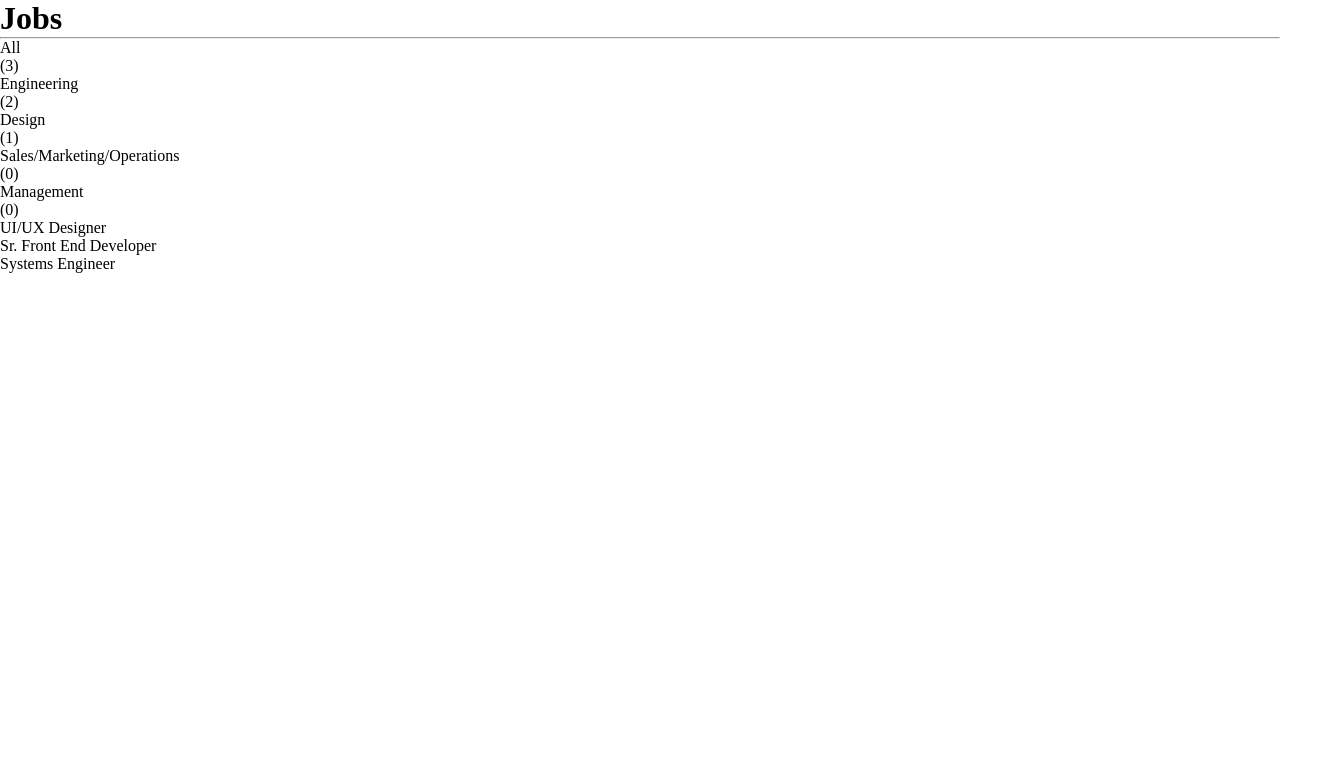
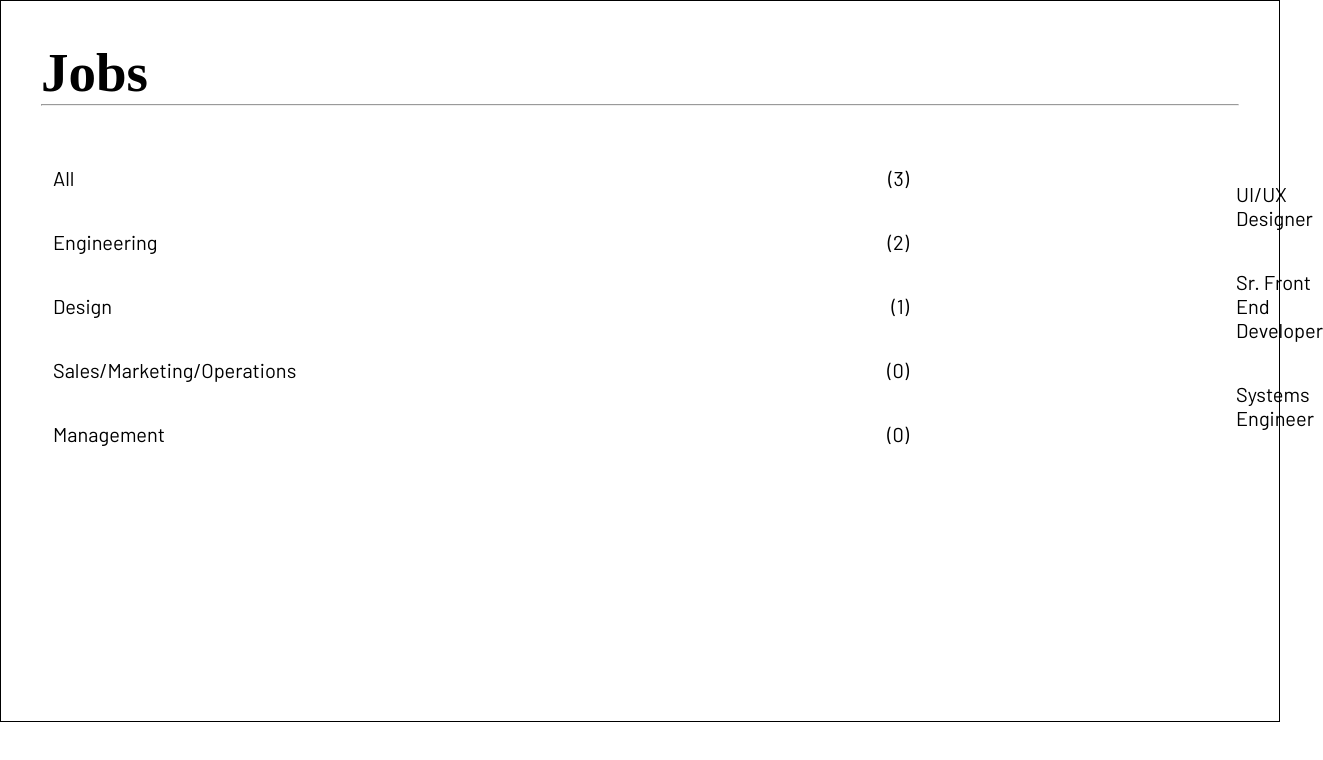
Before and after one commit to luciesteigleder/pixel-perfect_complex1, a plain HTML site: page index.html in a window 1280 px wide. Shown: the whole page, 1323 px wide, since content can reach past the window. Drawn offline with Linux system fonts and the light colour scheme; a web font is replaced by a local one.

Commit message:
amelioration of the design

```diff
--- a/index.html
+++ b/index.html
@@ -14,9 +14,14 @@
     <title>Interface complex.06</title>
 </head>
 <body>
+
+    <div class="interface-area">
+
         <h1>Jobs</h1>
 
         <hr>
+
+        <div class="text-area">
 
             <div class="list">
                 <ul>
@@ -62,5 +67,9 @@
                     </li>
                 </ul>
             </div>
+
+        </div>
+
+    </div>
 </body>
 </html>
--- a/scss/_config.scss
+++ b/scss/_config.scss
@@ -2,6 +2,10 @@
     box-sizing: border-box;
     margin: 0;
     padding: 0;
+}
+
+li {
+    list-style-type: none;
 }
 
 //VARIABLES
--- a/scss/index.scss
+++ b/scss/index.scss
@@ -1 +1,58 @@
 @import 'config';
+
+
+.interface-area {
+    width: 100vw;
+    height: 722px;
+    border: 1px solid black;
+    padding: 40px;
+
+    h1 {
+        font-family: $font-title;
+        font-size: 55px;
+        //padding: 40px 0 45px 0;
+    }
+
+    hr {
+        color: $color-hr;
+    }
+
+    .text-area {
+        display: flex;
+        flex-direction: row;
+        font-family: $font-text;
+        font-size: 20px;
+        align-items: center;
+        margin-top: 40px;
+
+
+        .list {
+
+            li {
+                .list-items {
+                    display: flex;
+                    flex-direction: row;
+                    justify-content: space-between;
+                    align-items: center;
+                    height: 64px;
+                    width: 880px;
+                    padding: 12px
+                }
+
+                :hover {
+                    border: 2px solid $color-text;
+                    border-radius: 5px;
+                    background-color: $color-link;
+                }
+            }
+        }
+
+        .job-title {
+            margin-left: 315px;
+
+            p {
+                padding: 20px 0;
+            }
+        }
+    }
+}
```
Also changed, not shown: css/index.css, 1 other file. Lines whose indentation alone changed are shown as unchanged.
